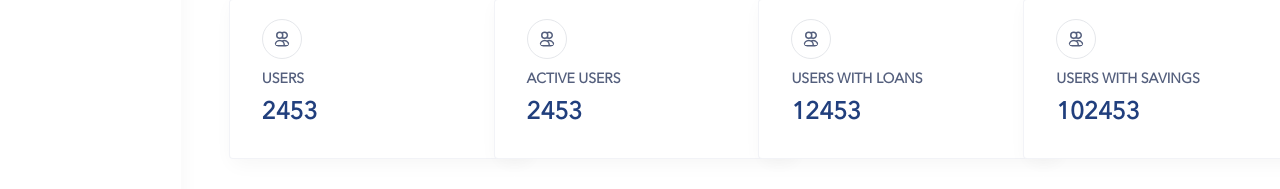
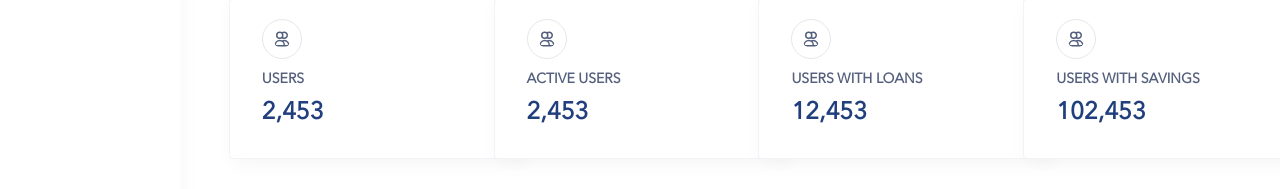
Before and after one commit to Stephen-Ibe/lendsqr-fe-test, a React (Create React App) app: page /dashboard in a window 1280 px wide. Shown: the part 209-398 px from the top of the page. Built offline with nearby package versions, Linux system fonts and the light colour scheme; no server answers.

Commit message:
format currencyy function

```diff
--- a/src/pages/app/dashboard/index.tsx
+++ b/src/pages/app/dashboard/index.tsx
@@ -1,22 +1,26 @@
-import React, { useEffect, useState } from 'react';
+import React, { ReactNode, useEffect, useState } from 'react';
 import { IoIosArrowDown } from 'react-icons/io';
 import { HiBriefcase, HiOutlineUsers } from 'react-icons/hi';
 import fetchUsersRecords from '../../../utils/apis/User';
 import TopNav from '../../../components/blocks/topnav';
 import UserIcon from '../../../assets/images/users.png';
 import Card from '../../../components/common/card';
+import numberFormat from '../../../utils/formatNumber';
 
 type Props = {};
 
 type StatsType = {
-  [key: string]: string | number;
+  id: number;
+  title: string;
+  value: number;
+  icon: ReactNode;
 };
 
 const stats = [
-  { id: 0, title: 'Users', value: '2453' },
-  { id: 1, title: 'Active Users', value: '2453' },
-  { id: 2, title: 'Users with Loans', value: '12453' },
-  { id: 3, title: 'Users with Savings', value: '102453' },
+  { id: 0, title: 'Users', value: 2453, icon: UserIcon },
+  { id: 1, title: 'Active Users', value: 2453 },
+  { id: 2, title: 'Users with Loans', value: 12453 },
+  { id: 3, title: 'Users with Savings', value: 102453 },
 ] as StatsType[];
 
 const Dashboard = (props: Props) => {
@@ -61,9 +65,12 @@ const Dashboard = (props: Props) => {
           <div className='gap-14 stats'>
             {stats.map(({ id, title, value }: StatsType) => (
               <Card key={id}>
-                <HiOutlineUsers size={40} />
+                <div className='card_icon'>
+                  <HiOutlineUsers size={40} />
+                </div>
+
                 <h4>{title}</h4>
-                <p>{value}</p>
+                <p>{numberFormat(value)}</p>
               </Card>
             ))}
           </div>
```
